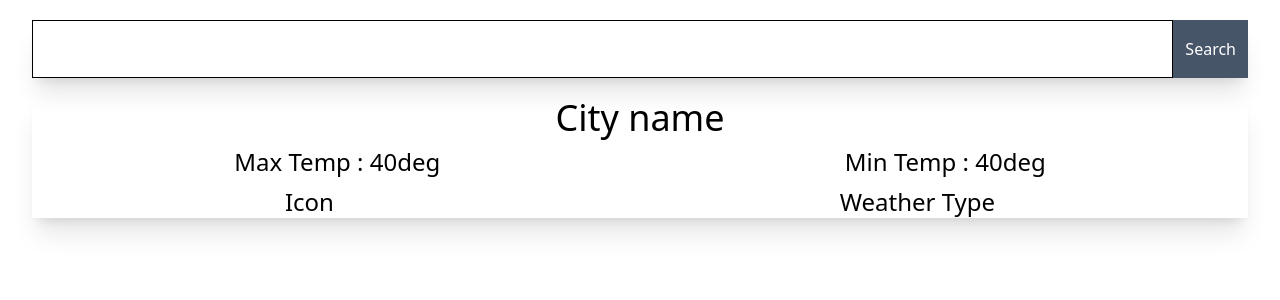
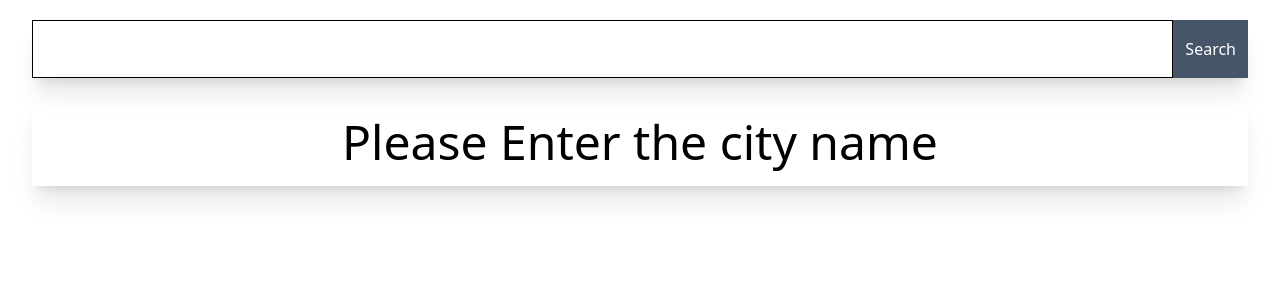
Before and after one commit to Nishan9t/weather-app, a React (Create React App) app: page / in a window 1280 px wide. Shown: the top 300 px of the page. Built offline with nearby package versions, Linux system fonts and the light colour scheme.

Commit message:
weather data is showing on frontend

```diff
--- a/src/App.js
+++ b/src/App.js
@@ -12,17 +12,18 @@ function App() {
   const changeSearch=(value)=>{
     setSearch(value);
   }
-
+//icon => https://openweathermap.org/img/wn/${data.weather[0].icon}@2x.png
   // https://api.openweathermap.org/data/2.5/weather?q={city name}&appid={API key}
   const searchWeatherHandler=()=>{
     if(search !=="")
     {
       axios.get(
-        `https://api.openweathermap.org/data/2.5/weather?q=${search}&appid=936c3efbb52773e196ed8950141edcdd`
+        `https://api.openweathermap.org/data/2.5/weather?q=${search}&appid=936c3efbb52773e196ed8950141edcdd&units=metric`
       )
       .then(
         (response)=>{
-          console.log(response)
+          console.log(response.data)
+         setWeather(response.data)
         }
       ).catch(
         (error)=>{
@@ -41,9 +42,6 @@ function App() {
   //   }
   // },[search])
 
-  const searchWeather=()=>{
-
-  }
 
   return (
     <div className='max-w-[1240px] mx-auto mt-2 p-3'>
--- a/src/Components/Result.jsx
+++ b/src/Components/Result.jsx
@@ -1,17 +1,32 @@
 import React from 'react'
 
-export default function Result() {
+// {weatherData}=>props spreading to use each key of json
+
+export default function Result({weatherData}) {
   return (
-    <div className='shadow-xl mt-5'>
-      <h2 className='text-4xl text-center'>City name</h2>
+    <div className='shadow-xl mt-5 p-2'>
+    {
+      weatherData.name !==undefined
+      ?
+      <>
+      <h2 className='text-4xl text-center'>{weatherData.name}</h2>
       <div className='text-2xl flex justify-around my-2'>
-        <h2>Max Temp : 40deg</h2>
-        <h2>Min Temp : 40deg</h2>
+        <h2>Max Temp : {weatherData.main.temp_max} deg</h2>
+        <h2>Min Temp : {weatherData.main.temp_min} deg</h2>
       </div>
-      <div className='text-2xl flex justify-around my-2'>
-        <h2>Icon</h2>
-        <h2>Weather Type</h2>
+      <div className='text-2xl flex justify-around my-2 items-center'>
+        <div>
+          <img src={`https://openweathermap.org/img/wn/${weatherData.weather[0].icon}@2x.png`} alt=""/>
+        </div>
+        <div>{weatherData.weather[0].main}</div>
       </div>
+      </>
+      :
+      <>
+        <h3 className='text-center p-3 text-5xl'> Please Enter the city name</h3>
+      </>
+    }
+
     </div>
   )
 }
```
